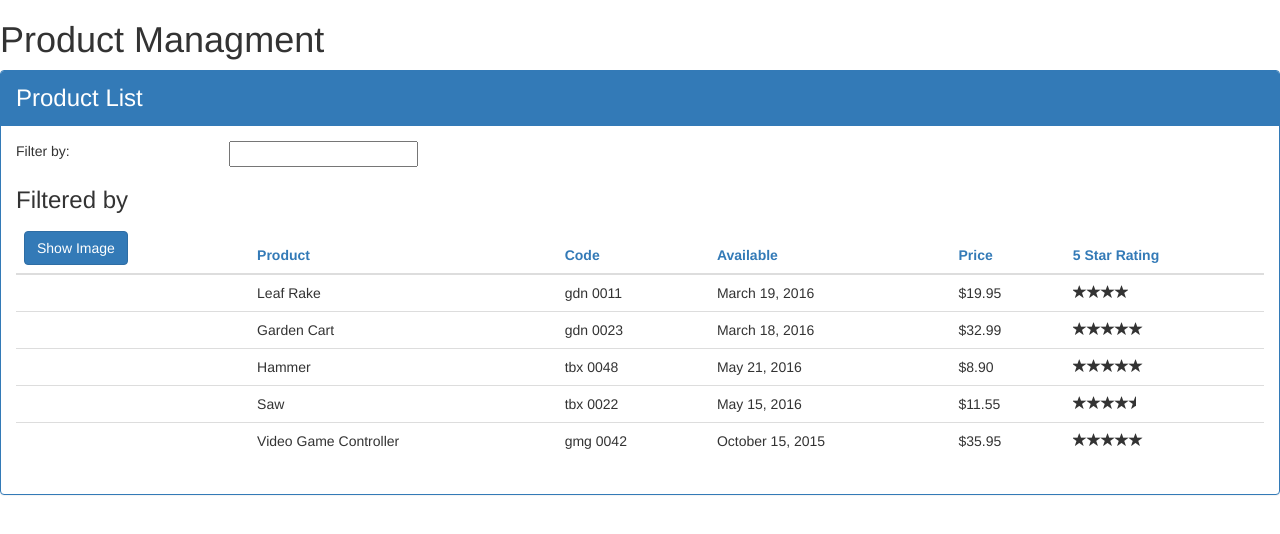
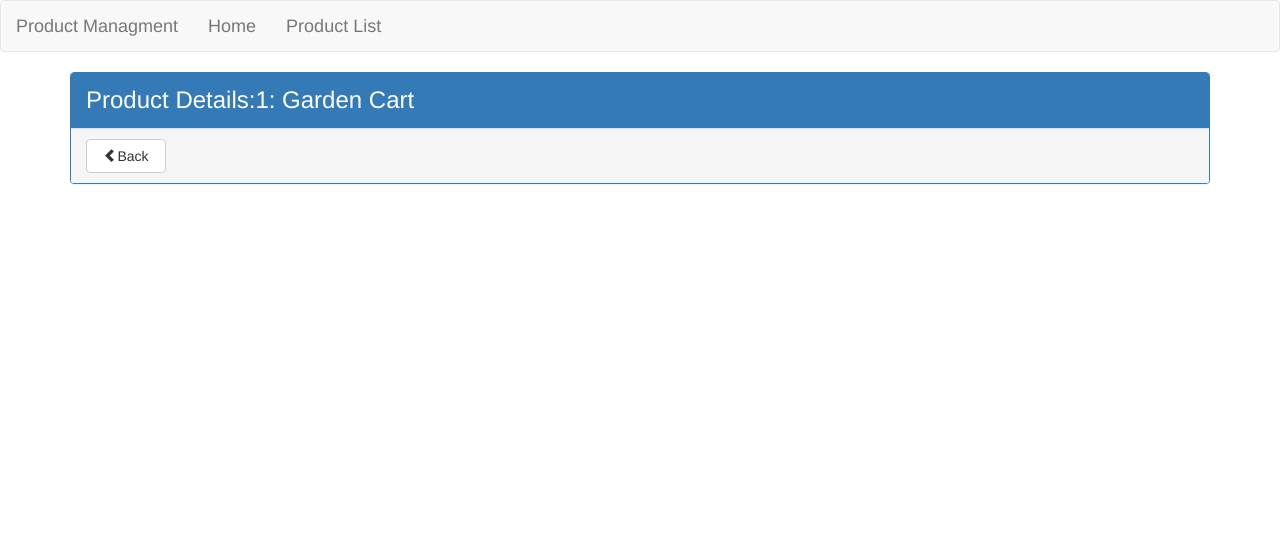
Before and after one commit to mahaelbasuony/Angular-fundamentals-tests, an Angular app in the folder APM/: page /products/1 in a window 1280 px wide. Shown: the top 534 px of the page. Built offline with nearby package versions, Linux system fonts and the light colour scheme.

Commit message:
Added product-details.component and product-guard.service by angular CLI for navigation and routing and apply aditional techniques

```diff
--- a/APM/src/app/app.component.ts
+++ b/APM/src/app/app.component.ts
@@ -4,9 +4,21 @@ import { ProductService } from './products/product.service';
 @Component({
   selector: 'pm-root',
   template: `
-    <div><h1>{{pageTitle}}</h1>
-        <pm-products></pm-products>
-    </div>
+   <div>
+      <nav  class='navbar navbar-default'>
+        <div class='container-fluid'>
+          <a class='navbar-brand'>{{pageTitle}}</a>
+          <ul class='nav navbar-nav'>
+            <li><a  [routerLink]="['/welcome']">Home</a></li>
+            <li><a [routerLink]="['/products']">Product List</a></li>
+          </ul>
+        </div>
+      </nav>
+   </div>
+   <div class='container'>
+    <router-outlet></router-outlet>
+   </div>
+
   `,
   providers: [ProductService]
 })
--- /dev/null
+++ b/APM/src/app/products/product-detail.component.html
@@ -0,0 +1,11 @@
+<div class="panel panel-primary" *ngIf='product'>
+  <div class="panel-heading">
+    {{pageTitle + ': '+ product.productName}}
+  </div>
+  <div class="panel-footer">
+    <a class="btn btn-default" (click) ='onBack()' style='width:80px'>
+      <i class="glyphicon glyphicon-chevron-left"></i>Back
+    </a>
+
+  </div>
+</div>
--- /dev/null
+++ b/APM/src/app/products/product-detail.component.ts
@@ -0,0 +1,37 @@
+import { Component, OnInit } from '@angular/core';
+import { IProduct } from './product';
+import { ActivatedRoute, Router } from '@angular/router';
+
+@Component({
+  templateUrl: './product-detail.component.html',
+  styleUrls: ['./product-detail.component.css']
+})
+export class ProductDetailComponent implements OnInit {
+
+    pageTitle:string ='Product Details';
+    product:IProduct;
+  constructor(private _route:ActivatedRoute , private _router: Router) {
+    console.log(this._route.snapshot.paramMap.get('id'));
+   }
+
+  ngOnInit() {
+
+    let id =+this._route.snapshot.paramMap.get('id');
+    this.pageTitle += `:${id}`;
+    this.product={
+    "productId": id,
+    "productName": "Garden Cart",
+    "productCode": "GDN-0023",
+    "releaseDate": "March 18, 2016",
+    "description": "15 gallon capacity rolling garden cart",
+    "price": 32.99,
+    "starRating": 4.2,
+    "imageUrl": "http://openclipart.org/image/300px/svg_to_png/58471/garden_cart.png"
+    }
+  }
+
+  onBack():void{
+    this._router.navigate(['/products']);
+  }
+
+}
--- /dev/null
+++ b/APM/src/app/products/product-guard.service.ts
@@ -0,0 +1,20 @@
+import { Injectable } from '@angular/core';
+import { CanActivate, ActivatedRouteSnapshot, Router } from '@angular/router';
+
+@Injectable()
+export class ProductGuardService  implements CanActivate{
+
+  constructor(private _router: Router) { }
+
+  canActivate(route: ActivatedRouteSnapshot):boolean{
+    let id= +route.url[1].path;
+    if(isNaN(id) || id<1){
+      alert("invalid product id");
+      this._router.navigate(['/products']);
+      return false;
+    }
+    return true;
+  }
+
+
+}
--- a/APM/src/app/products/product-list.component.html
+++ b/APM/src/app/products/product-list.component.html
@@ -38,7 +38,7 @@
                       [title]='product.productName | uppercase'
                       [style.width.px]='imageWidth'
                       [style.margin.px]='imageMargin'> </td>
-            <td>{{product.productName}}</td>
+            <td><a [routerLink]="['/products', product.productId]">{{product.productName}}</a></td>
             <td>{{product.productCode | lowercase | convertToSpaces:'-'}}</td>
             <td>{{product.releaseDate}}</td>
             <td>{{product.price | currency:'USD':true:'1.2-2'  }}</td>
--- a/APM/src/app/products/product-list.component.ts
+++ b/APM/src/app/products/product-list.component.ts
@@ -3,7 +3,6 @@ import { IProduct } from './product';
 import { ProductService } from './product.service';
 
 @Component({
-  selector: 'pm-products',
   templateUrl: './product-list.component.html',
   styleUrls:  ['./product-list.component.css']
 })
```
Also changed, not shown: APM/src/app/app.module.ts (+17 -3 lines), APM/src/app/products/product-detail.component.css (added), 2 other files (tests, documents, lock files or other folders).
